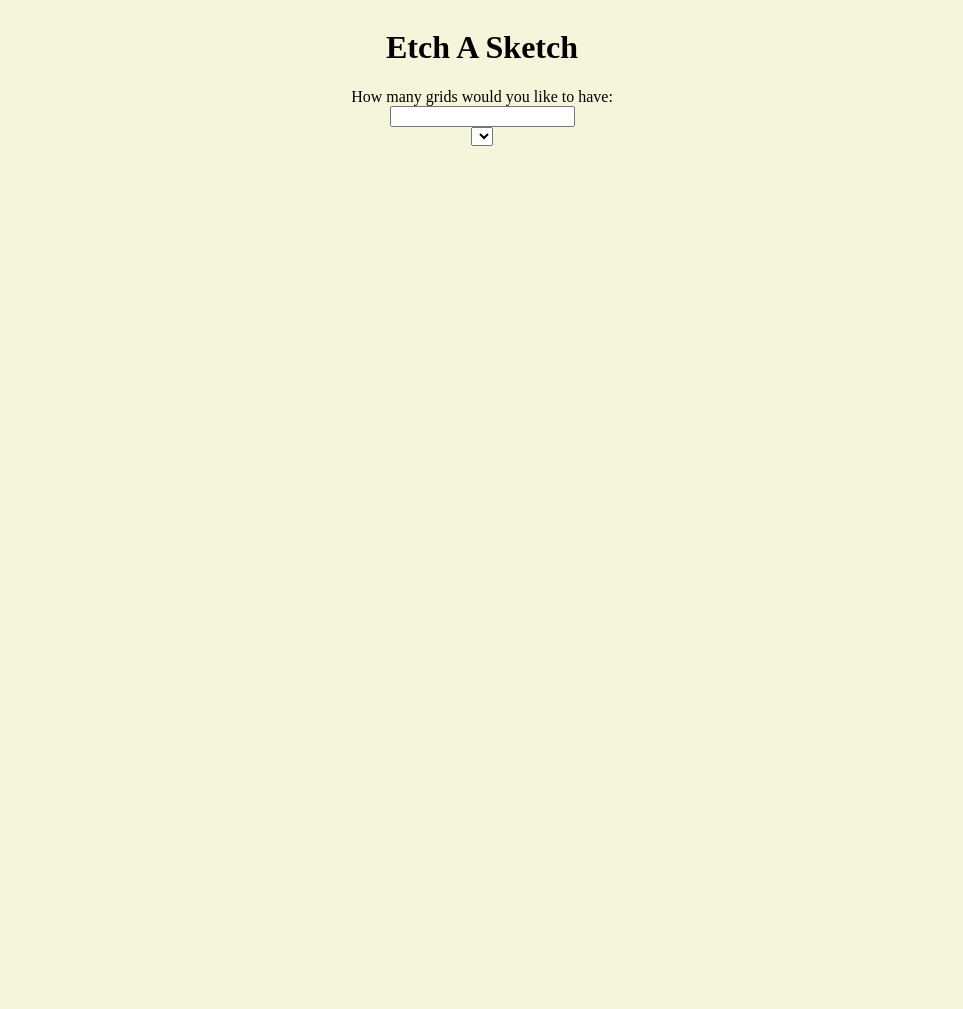
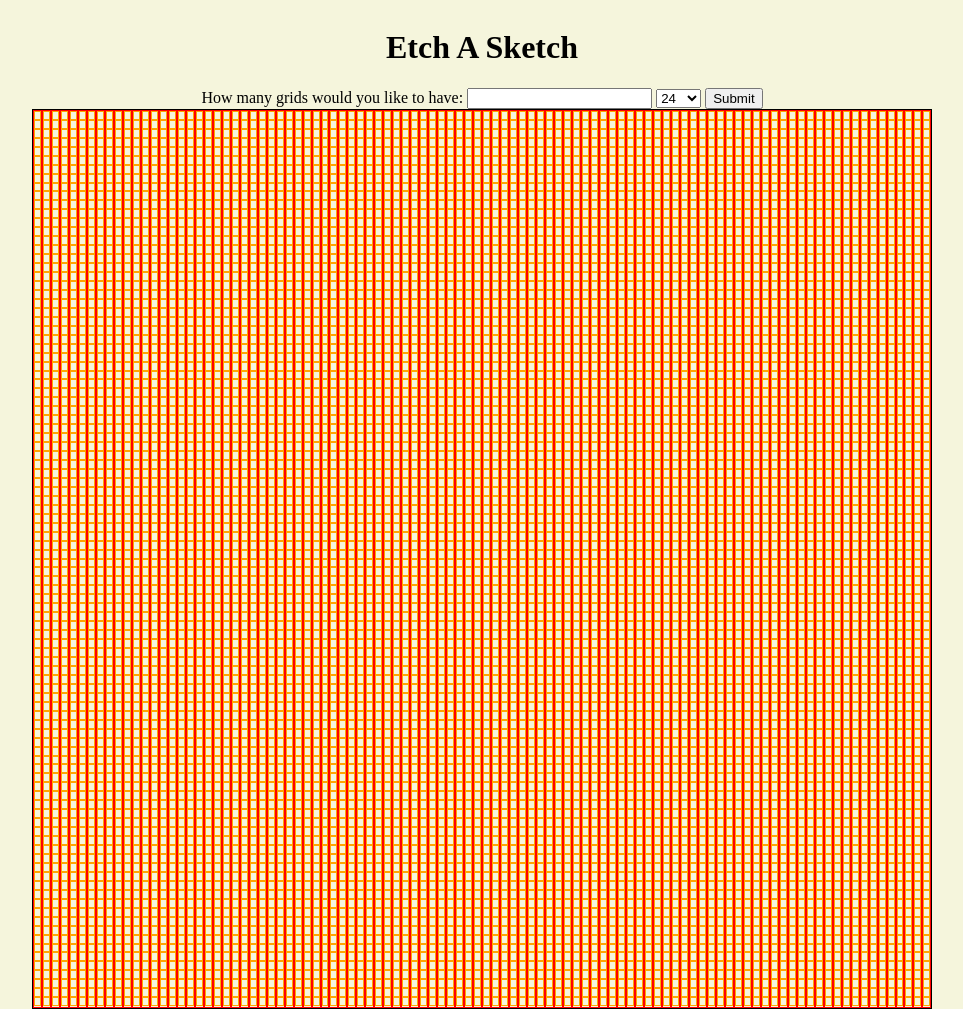
Before and after one commit to BP-cmd/etchSketch, a plain HTML site: page index.html in a window 1280 px wide. Shown: the whole page, without its empty margins (158-1121 px from the left). Before the commit the page ends 800 px from the top, so only its background shows below. Drawn offline with Linux system fonts and the light colour scheme.

Commit message:
add script file with grid boilerplate

```diff
--- a/index.html
+++ b/index.html
@@ -8,16 +8,20 @@
 </head>
 <body>
   <h1>Etch A Sketch</h1>
-  <label for="numOfGrid">How many grids would you like to have:</label>
-  <input type="text" name="numOfGrid" id="numOfGrid" list="grid-options">
-  <select id="grip-options">
-    <option value="24"></option>
-    <option value="48"></option>
-    <option value="64"></option>
-    <option value="80"></option>
-    <option value="100"></option>
-  </datalist>
+  <div class="input-container">
+    <label for="numOfGrid">How many grids would you like to have:</label>
+    <input type="text" name="numOfGrid" id="numOfGrid" list="grid-options">
+    <select id="grip-options">
+      <option value="24">24</option>
+      <option value="48">48</option>
+      <option value="64">64</option>
+      <option value="80">80</option>
+      <option value="100">100</option>
+    </select>
+    <button id="submit">Submit</button>
+  </div>
   <div class="main-container">
+    <!-- <div class="test"></div>
     <div class="test"></div>
     <div class="test"></div>
     <div class="test"></div>
@@ -32,8 +36,8 @@
     <div class="test"></div>
     <div class="test"></div>
     <div class="test"></div>
-    <div class="test"></div>
-    <div class="test"></div>
+    <div class="test"></div>     -->
   </div>
+  <script src="./script.js"></script>
 </body>
 </html>
--- /dev/null
+++ b/script.js
@@ -0,0 +1,22 @@
+let inputValue;
+
+const input = document.querySelector('#numOfGrid');
+const submitBtn = document.querySelector('#submit');
+const parentGrid = document.querySelector('.main-container');
+
+submitBtn.addEventListener('click', ()=>{
+  inputValue = input.value;
+  input.value = "";
+});
+
+for(let i = 0; i<100; i++){
+  let gridRow = document.createElement('div');
+  for(let j=0; j<100; j++){
+   let gridCol = document.createElement('div');
+   gridRow.appendChild(gridCol);
+  }
+  parentGrid.appendChild(gridRow);
+}
+
+// parentGrid.style.width = (64*10)+"px";
+// parentGrid.style.height = (64*10)+"px";
--- a/style.css
+++ b/style.css
@@ -11,17 +11,19 @@ body {
 
 .main-container {
   display: flex;
-  width: 400px;
-  height: 400px;
+  width: 900px;
+  height: 900px;
   border: 1px solid black;
-  flex-wrap: wrap;
 }
 
-.main-container div {
-  min-width: 80px;
-  min-height: 80px;
+.main-container >div {
   display: flex;
-  flex: 0 1 auto;
-  flex: 1;
+  flex-direction: column;
+  flex: 1 1;
   border: 1px solid red;
 }
+
+.main-container>div>div{
+  flex: 1 1;
+  border: 1px solid orange;
+}
```
